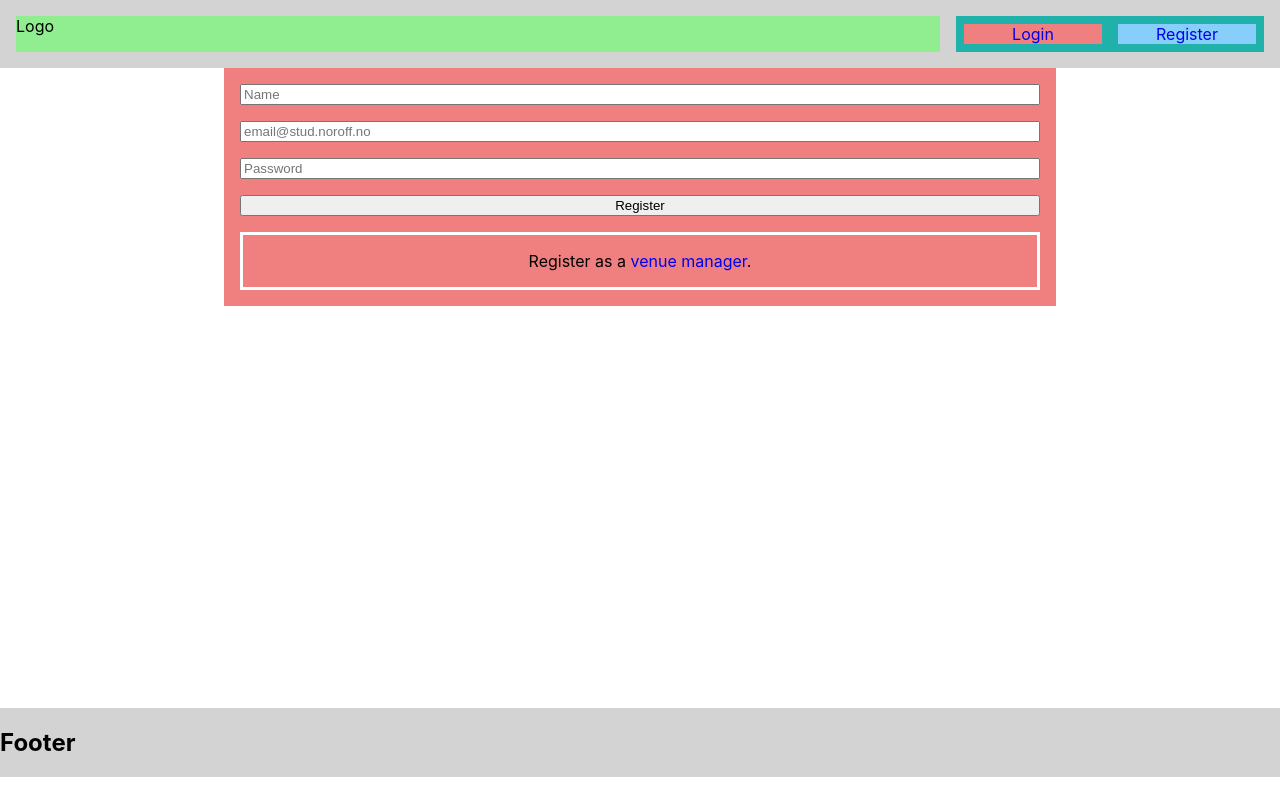
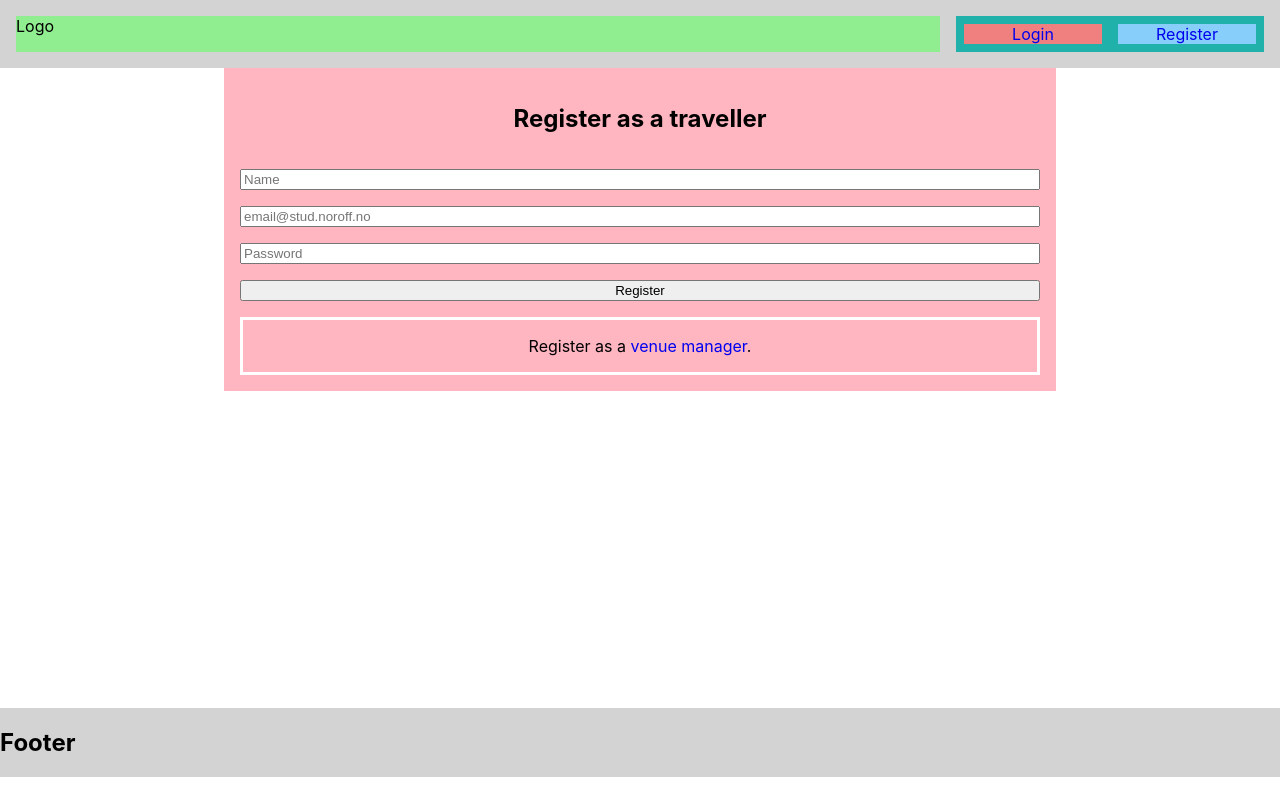
Before and after one commit to NehGuk/holidaze-ng, a React (Create React App) app: page /register-traveller in a window 1280 px wide. Built offline with nearby package versions, Linux system fonts and the light colour scheme; the HTML template or start-up script is replaced by a standard one.

Commit message:
Adds error handling to register forms

```diff
--- a/src/components/Register/Register.jsx
+++ b/src/components/Register/Register.jsx
@@ -1,11 +1,12 @@
 import { Link } from "react-router-dom";
+import { RegisterGrid } from "./Register.style";
 
 export default function Register() {
   return (
-    <div>
+    <RegisterGrid>
       <h1>Register</h1>
+      <Link to="../register-traveller">I am a traveller</Link>
       <Link to="../register-manager">I am a venue manager</Link>
-      <Link to="../register-traveller">I am a traveller</Link>
-    </div>
+    </RegisterGrid>
   );
 }
--- a/src/components/Register/Register.style.jsx
+++ b/src/components/Register/Register.style.jsx
@@ -1 +1,10 @@
 import styled from "styled-components";
+
+export const RegisterGrid = styled.div`
+  background: lightgrey;
+  max-width: 800px;
+  margin: 0 auto;
+  padding: 1em;
+  display: grid;
+  gap: 1em;
+`;
--- a/src/components/Register/RegisterManager.jsx
+++ b/src/components/Register/RegisterManager.jsx
@@ -6,7 +6,7 @@ import { Link } from "react-router-dom";
 import { RegisterFormContainer, RegisterFormStatusMessages } from "./RegisterManager.style";
 
 const schema = yup.object().shape({
-  name: yup.string().required("Please enter your name"),
+  name: yup.string().required("Please enter your name").max(20, "Name should no more than 20 characters"),
   email: yup
     .string()
     .email("Enter a valid @noroff.no email address")
@@ -60,6 +60,7 @@ export default function RegisterManager() {
     <div>
       <form onSubmit={handleSubmit(onSubmit)}>
         <RegisterFormContainer>
+          <h2>Register as a venue manager</h2>
           <label htmlFor="name" hidden>
             Name:
           </label>
--- a/src/components/Register/RegisterManager.style.jsx
+++ b/src/components/Register/RegisterManager.style.jsx
@@ -7,6 +7,9 @@ export const RegisterFormContainer = styled.div`
   margin: 0 auto;
   display: grid;
   gap: 1em;
+  > h2 {
+    text-align: center;
+  }
 `;
 
 export const RegisterFormStatusMessages = styled.div`
--- a/src/components/Register/RegisterTraveller.jsx
+++ b/src/components/Register/RegisterTraveller.jsx
@@ -3,10 +3,10 @@ import { yupResolver } from "@hookform/resolvers/yup";
 import * as yup from "yup";
 import { useState } from "react";
 import { Link } from "react-router-dom";
-import { RegisterFormContainer, RegisterFormStatusMessages } from "./RegisterManager.style";
+import { RegisterFormContainer, RegisterFormStatusMessages } from "./RegisterTraveller.style";
 
 const schema = yup.object().shape({
-  name: yup.string().required("Please enter your name"),
+  name: yup.string().required("Please enter your name").max(20, "Name should no more than 20 characters"),
   email: yup
     .string()
     .email("Enter a valid @noroff.no email address")
@@ -15,7 +15,7 @@ const schema = yup.object().shape({
   password: yup.string().required("Please enter your password").min(8, "Password should be at least 8 characters"),
 });
 
-export default function RegisterManager() {
+export default function RegisterTraveller() {
   const {
     register,
     handleSubmit,
@@ -63,6 +63,7 @@ export default function RegisterManager() {
     <div>
       <form onSubmit={handleSubmit(onSubmit)}>
         <RegisterFormContainer>
+          <h2>Register as a traveller</h2>
           <label htmlFor="name" hidden>
             Name:
           </label>
--- a/src/components/Register/RegisterTraveller.style.jsx
+++ b/src/components/Register/RegisterTraveller.style.jsx
@@ -1 +1,19 @@
 import styled from "styled-components";
+
+export const RegisterFormContainer = styled.div`
+  background: lightpink;
+  max-width: 800px;
+  padding: 1em;
+  margin: 0 auto;
+  display: grid;
+  gap: 1em;
+  > h2 {
+    text-align: center;
+  }
+`;
+
+export const RegisterFormStatusMessages = styled.div`
+  border: 0.2em solid white;
+  padding: 1em;
+  text-align: center;
+`;
```
